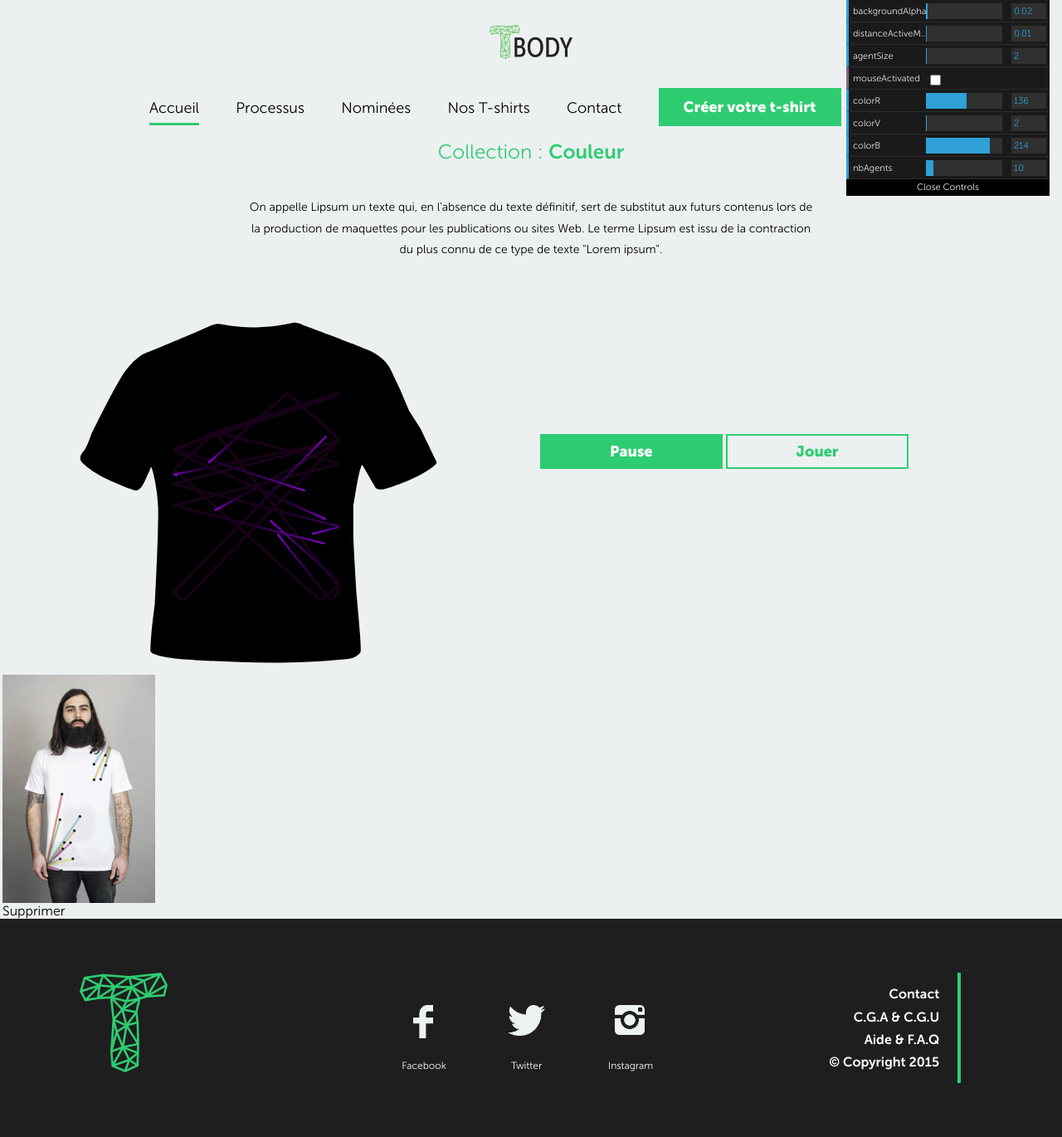
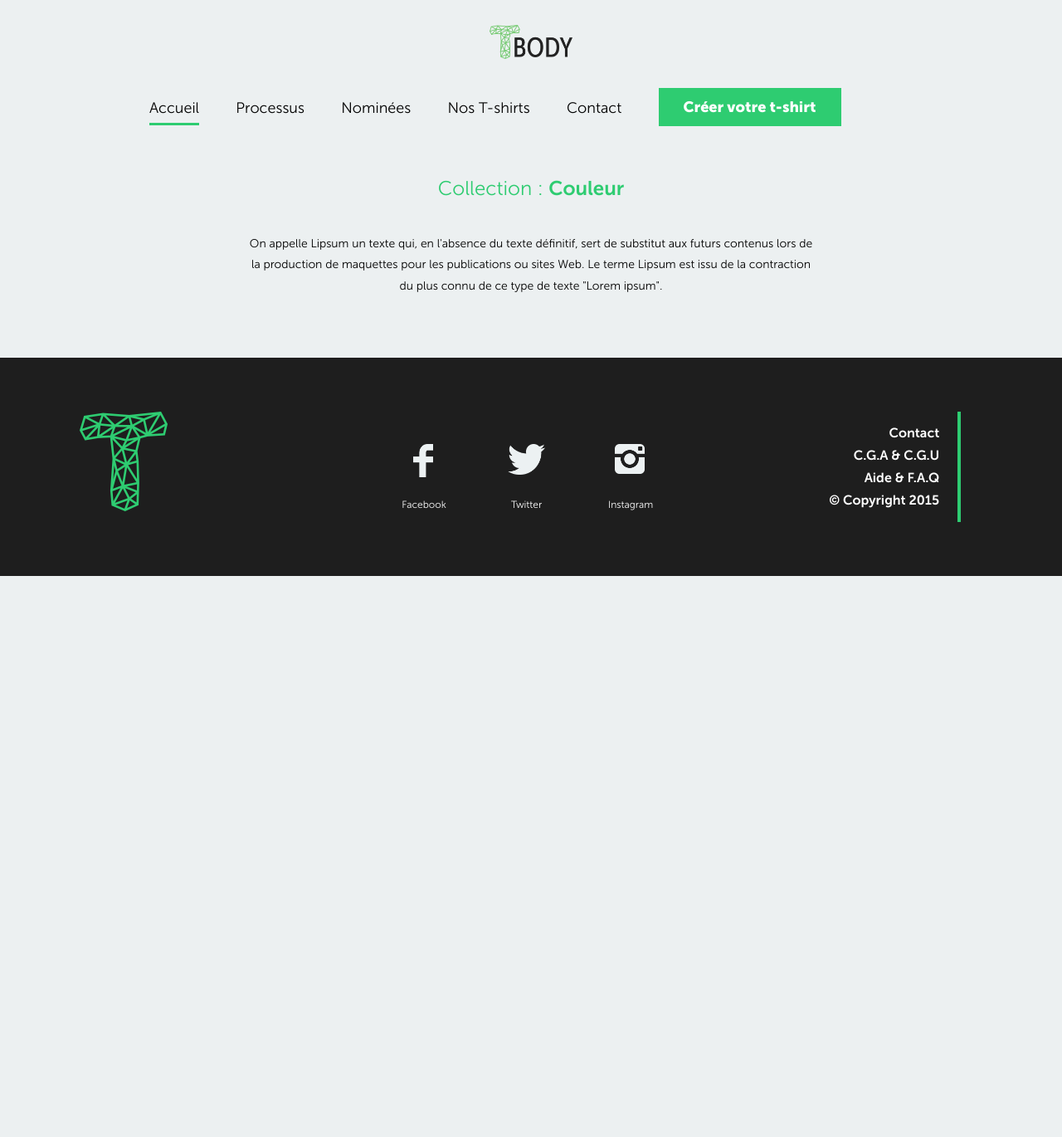
Before and after one commit to emoc11/tbody, a PHP site: page /create_tshirt.php in a window 1280 px wide. Shown: the whole page at 83% size. After the commit the page ends 694 px from the top, so only its background shows below. Run offline with PHP 8.4, Linux system fonts and the light colour scheme.

Commit message:
Revert "Début intégration/dev nominés"
This reverts commit 623c191f8289448313d31517c65459530d72600f.

```diff
--- a/create_tshirt.php
+++ b/create_tshirt.php
@@ -1,64 +1,32 @@
 <?php include("header.php"); ?>
 
-<section class="collection-infos">
+<section>
 
-	<h1 class="collection-infos__name">Collection : <span class="bold">Couleur</span></h1>
-	<div class="collection-infos__description">
-		On appelle Lipsum un texte qui, en l'absence du texte définitif, sert de substitut aux futurs contenus lors de la production de maquettes pour les publications ou sites Web. Le terme Lipsum est issu de la contraction du plus connu de ce type de texte "Lorem ipsum".
+	<div class="collection__infos">
+		<h1 class="collection__name">Collection : <span class="bold">Couleur</span></h1>
+		<div class="collection__description">
+			On appelle Lipsum un texte qui, en l'absence du texte définitif, sert de substitut aux futurs contenus lors de la production de maquettes pour les publications ou sites Web. Le terme Lipsum est issu de la contraction du plus connu de ce type de texte "Lorem ipsum".
+		</div>
 	</div>
 
-</section>
+	<div class="onerow tshirt-creator">
+
+		<div class="col6 tshirt-creator__visu">
+
+		</div>
+
+		<div class="col6 tshirt-creator__settings">
+
+		</div>
 
 
-<section class="onerow tshirt-design">
-
-	<div class="col6">
-		<div class="tshirt-design__render">
-            <canvas class="tshirt__canvas" id="canvas"></canvas>
-			<img src="images/tee_shirt.svg" class="tshirt__bg">
-        </div>
 	</div>
 
-	<div class="col6 tshirt-design__rules">
+	<div class="onerow drafts">
 
-		<div class="rules__list">
-			<div class="rules__item">
-				<!-- <div class="rule__name">Points de gravité</div> -->
-				<div class="rule__options">
-					<form action="#">
-						<!-- <div class="rule__option">
-							<label for="rule1-option1">Haut-D</label>
-							<input id="rule1-option1" type="checkbox">
-						</div> -->
-					</form>
-				</div>
-			</div>
-		</div>
-
-		<div class="rules__save">
-			<button class="btn-save btn-save--active" id="design-pause">Pause</button>
-			<button class="btn-save btn-save--inactive" id="design-play">Jouer</button>
-		</div>
 
 	</div>
 
 </section>
 
-<section class="creations onerow">
-
-	<div class="creation col2">
-
-		<div class="creation__visu">
-			<img src="images/t_shirt_1.png" alt="">
-		</div>
-		<a class="creation__delete">Supprimer</a>
-
-	</div>
-
-</section>
-
-<script src="js/jquery-1.11.1.min.js"></script>
-<script src="js/datgui.js"></script>
-<script src="js/create_tshirt.js"></script>
-
 <?php include("footer.php"); ?>
--- a/css/style.css
+++ b/css/style.css
@@ -579,63 +579,22 @@ footer .footer-menu a:hover {
   font-weight: 900;
   font-size: 16px;
 }
-.collection-infos {
+.collection__infos {
   width: 682px;
   margin: 0 auto;
   text-align: center;
 }
-.collection-infos .collection-infos__name {
+.collection__infos .collection__name {
   color: #2ecc71;
   font-size: 24px;
   font-weight: 300;
 }
-.collection-infos .collection-infos__description {
+.collection__infos .collection__description {
   margin-top: 40px;
   margin-bottom: 55px;
   font-weight: 300;
   font-size: 14px;
   line-height: 1.8;
-}
-.tshirt-design .tshirt-design__render {
-  max-width: 440px;
-  margin: 0 auto;
-  position: relative;
-}
-.tshirt-design .tshirt-design__render .tshirt__bg {
-  width: 100%;
-  height: auto;
-}
-.tshirt-design .tshirt-design__render .tshirt__canvas {
-  position: absolute;
-  top: 100px;
-  left: 118px;
-}
-.tshirt-design .tshirt-design__rules .rules__save {
-  margin-top: 150px;
-}
-.tshirt-design .tshirt-design__rules .rules__save .btn-save {
-  width: 220px;
-  font-weight: 900;
-  font-size: 18px;
-  opacity: 1;
-  -webkit-transition: all .3s ease;
-  transition: all .3s ease;
-}
-.tshirt-design .tshirt-design__rules .rules__save .btn-save:hover {
-  opacity: 0.7;
-}
-.tshirt-design .tshirt-design__rules .rules__save .btn-save--active {
-  color: #ffffff;
-  background-color: #2ecc71;
-  padding: 10px;
-}
-.tshirt-design .tshirt-design__rules .rules__save .btn-save--inactive {
-  color: #2ecc71;
-  border: solid 2px #2ecc71;
-  padding: 8px;
-}
-.creations .creation {
-  position: relative;
 }
 @font-face {
   font-family: 'MuseoSans';
--- a/css/tshirt-creator.less
+++ b/css/tshirt-creator.less
@@ -1,16 +1,16 @@
-.collection-infos{
+.collection__infos{
 
 	width: 682px;
 	margin: 0 auto;
 	text-align: center;
 
-	.collection-infos__name{
+	.collection__name{
 		.green;
 		font-size: 24px;
 		.regular;
 	}
 
-	.collection-infos__description{
+	.collection__description{
 		margin-top: 40px;
 		margin-bottom: 55px;
 		.regular;
@@ -18,78 +18,3 @@
 		line-height: 1.8;
 	}
 }
-
-.tshirt-design{
-
-	.tshirt-design__render{
-
-		max-width: 440px;
-		margin: 0 auto;
-		position: relative;
-
-		.tshirt__bg{
-			width: 100%;
-			height: auto;
-		}
-
-		.tshirt__canvas{
-			position: absolute;
-			top: 100px;
-			left: 118px;
-		}
-
-	}
-
-	.tshirt-design__rules{
-
-		.rules__save{
-
-			margin-top: 150px;
-
-			// Boutons play / pause
-
-			.btn-save{
-				width: 220px;
-				.extra-bold;
-				font-size: 18px;
-				opacity: 1;
-				-webkit-transition: all .3s ease;
-				transition: all .3s ease;
-
-				&:hover{
-					opacity: 0.7;
-				}
-
-
-				&--active{
-					.white;
-					background-color: @green;
-					padding: 10px;
-				}
-
-				&--inactive{
-					.green;
-					border: solid 2px @green;
-					padding: 8px;
-				}
-			}
-
-		}
-
-
-
-
-
-	}
-
-}
-
-.creations{
-
-	.creation{
-
-		position: relative;
-
-	}
-
-}
--- a/js/create_tshirt.js
+++ /dev/null
@@ -1,242 +0,0 @@
-$(function(){
-
-
-    /****************************************************************************************************
-
-                                            GENERATION DU CANVAS
-
-
-    ****************************************************************************************************/
-
-    // Graphics settings
-    var settings ={};
-    settings.displayWidth = 200;
-    settings.displayHeight = 250;
-    settings.backgroundAlpha = 0.02;
-    settings.agentSize = 2;
-    settings.maxIncrement = 1;
-    settings.nbAgents = 10;
-    settings.triangleAlpha = .1;
-    settings.distanceActiveMouse = .01;
-    settings.mouseActivated = false;
-    settings.stopAnimation = false;
-
-    settings.colorR = Math.floor(Math.random() * 256);
-    settings.colorV = Math.floor(Math.random() * 256);
-    settings.colorB = Math.floor(Math.random() * 256);
-
-    // Mouse position
-    var mousePosition = {
-        x: 0,
-        y: 0
-    };
-
-    // var displaySizeSquared = settings.displaySize * settings.displaySize;
-
-    // Init canvas
-    var canvas = document.getElementById('canvas');
-    canvas.width = settings.displayWidth;
-    canvas.height = settings.displayHeight;
-    var ctx = canvas.getContext("2d");
-
-
-    // Fonction pour lancer l'animation
-    var requestAnimationFrame = window.requestAnimationFrame || window.mozRequestAnimationFrame || window.webkitRequestAnimationFrame || window.msRequestAnimationFrame;
-
-    // Position de l'agent
-    var position = {
-        x: Math.random()*settings.displayWidth,
-        y: Math.random()*settings.displayHeight,
-        update: function(){
-            this.x = Math.random()*settings.displayWidth;
-            this.y = Math.random()*settings.displayHeight;
-        }
-    }
-
-
-    // Fonction pour créer l'agent
-    function createAgent() {
-
-        // Objet AGENT
-        var agent = {}
-
-        agent.x = position.x;
-        agent.xIncrement = (Math.random() * 3 - 1) * settings.maxIncrement;
-        agent.saveXIncr = agent.xIncrement;
-
-        agent.y = position.y;
-        agent.yIncrement = (Math.random() * 2 - 1) * settings.maxIncrement;
-        agent.saveYIncr = agent.yIncrement;
-
-
-        agent.update = function(distanceToMouseSquared) {
-
-            // Dessiner l'agent
-            ctx.fillStyle = "rgb("+ settings.colorR +", "+ settings.colorV +", "+ settings.colorB +")"; //-- NOIR
-            ctx.fillRect(agent.x, agent.y, settings.agentSize, settings.agentSize); // Taille fixe
-
-            // var mouseOnAgent = distanceToMouseSquared / displaySizeSquared;
-
-            agent.x += agent.xIncrement;
-            agent.y += agent.yIncrement;
-
-            if(agent.x >= settings.displayWidth || agent.x <= 0){
-
-                agent.xIncrement = - agent.xIncrement;
-                agent.saveXIncr = agent.xIncrement;
-
-            } else if( agent.y >= settings.displayHeight || agent.y <= 0 ) {
-
-                agent.yIncrement = - agent.yIncrement;
-                agent.saveYIncr = agent.yIncrement;
-
-            }
-        };
-
-        // return the new object
-        return agent;
-    }
-
-    // Création de l'agent
-    var myAgent = [];
-
-    for (var i = 0; i < settings.nbAgents; i++) {
-
-        if( i % 5 == 0)
-            position.update()
-
-        myAgent.push(createAgent());
-    }
-
-    // Boucle et déplace l'agent
-    function step() {
-
-        // Efface écran
-        if(!settings.stopAnimation){
-
-            // ctx.fillStyle = "rgba(255, 255, 255, "+settings.backgroundAlpha+")";
-            ctx.fillStyle = "rgba(0, 0, 0, "+settings.backgroundAlpha+")";
-            ctx.fillRect(0, 0, settings.displayWidth, settings.displayHeight);
-
-
-            // Dessiner les agents
-            myAgent.forEach(function(a) {
-
-                if(settings.mouseActivated) {
-                    var distanceToMouseSquared = (a.x - mousePosition.x) * (a.x - mousePosition.x) + (a.y - mousePosition.y) * (a.y - mousePosition.y);
-                }
-
-                // Mise à jour
-                a.update(distanceToMouseSquared);
-
-            });
-        }
-
-        // Boucler dès que possible
-
-
-        requestAnimationFrame(step);
-    }
-
-    // Initialiser le canvas avec un fond blanc
-    ctx.fillStyle = "rgb(0, 0, 0)";
-    ctx.fillRect(0, 0, settings.displayWidth, settings.displayHeight);
-
-    // Lancer l'animation dès que possible
-    requestAnimationFrame(step);
-
-    // Press 's' to save canvas as jpg
-    $("body").keydown(function(event) {
-        if (event.which === 83) {
-            raster(canvas, "myFile", "jpeg");
-        }
-    });
-
-    // Init the Graphical User Interace (GUI)
-    // We use the dat.gui library, which manages properties of specfific objets of your code
-    var gui = new dat.GUI();
-    gui.add(settings, "backgroundAlpha", 0, 1); // Register the property 'refreshAlpha' of the 'settings' object, taking values between 0 and 1. The initial value is the value given to the property at the beginning of this code
-    // gui.add(settings, "triangleAlpha", 0, 1);
-    gui.add(settings, "distanceActiveMouse", 0, 1);
-    gui.add(settings, "agentSize", 1, 100);
-    gui.add(settings, "mouseActivated", false, true);
-    // var stopAnimation = gui.add(settings, "stopAnimation", false, true);
-    var colorR = gui.add(settings, "colorR", 0, 256);
-    var colorV = gui.add(settings, "colorV", 0, 256);
-    var colorB = gui.add(settings, "colorB", 0, 256);
-    var numAgentController = gui.add(settings, "nbAgents", 1, 100);
-
-
-    colorR.onChange(function(value){
-        settings.colorR =  Math.floor(value);
-    });
-
-    colorV.onChange(function(value){
-        settings.colorV =  Math.floor(value);
-    });
-
-    colorB.onChange(function(value){
-        settings.colorB =  Math.floor(value);
-    });
-
-    // Listen to the changes of the numAgentController
-    numAgentController.onChange(function(value) {
-        var numAgentsToAdd = value - myAgent.length;
-        if (numAgentsToAdd > 0) {
-
-            for (var i = 0; i < numAgentsToAdd; i++) {
-
-                if( i % 5 == 0)
-                    position.update()
-
-                myAgent.push(createAgent());
-            }
-        } else {
-            numAgentsToAdd = -numAgentsToAdd; // number numAgentsToAdd to negative or equal to 0. We need it positive or equal to 0
-            myAgent.splice(0, numAgentsToAdd); // remove a number numAgentsToAdd at the beginning of the agent array. If this number is 0, nothing happens
-        }
-    });
-
-    // Stoper ou non l'animation
-
-    var $stopAnim = $("#stop-animation");
-
-    $stopAnim.on('change', function(){
-        settings.stopAnimation =  $(this).is(':checked')
-    })
-
-    $("body").keydown(function(event) {
-
-        if (event.which === 32) {
-
-            settings.stopAnimation = !settings.stopAnimation;
-
-            $stopAnim.prop('checked', settings.stopAnimation);
-
-        }
-    });
-
-    // track mouse position
-    var cvs = $("body");
-    cvs.mousemove(function(e) {
-        var offset = cvs.offset();
-        mousePosition.x = e.clientX - offset.left;
-        mousePosition.y = e.clientY - offset.top;
-    });
-
-
-
-
-
-
-
-    /****************************************************************************************************
-
-                                            SAUVEGARDE DE L'IMAGE
-
-
-    ****************************************************************************************************/
-
-
-
-});
```
